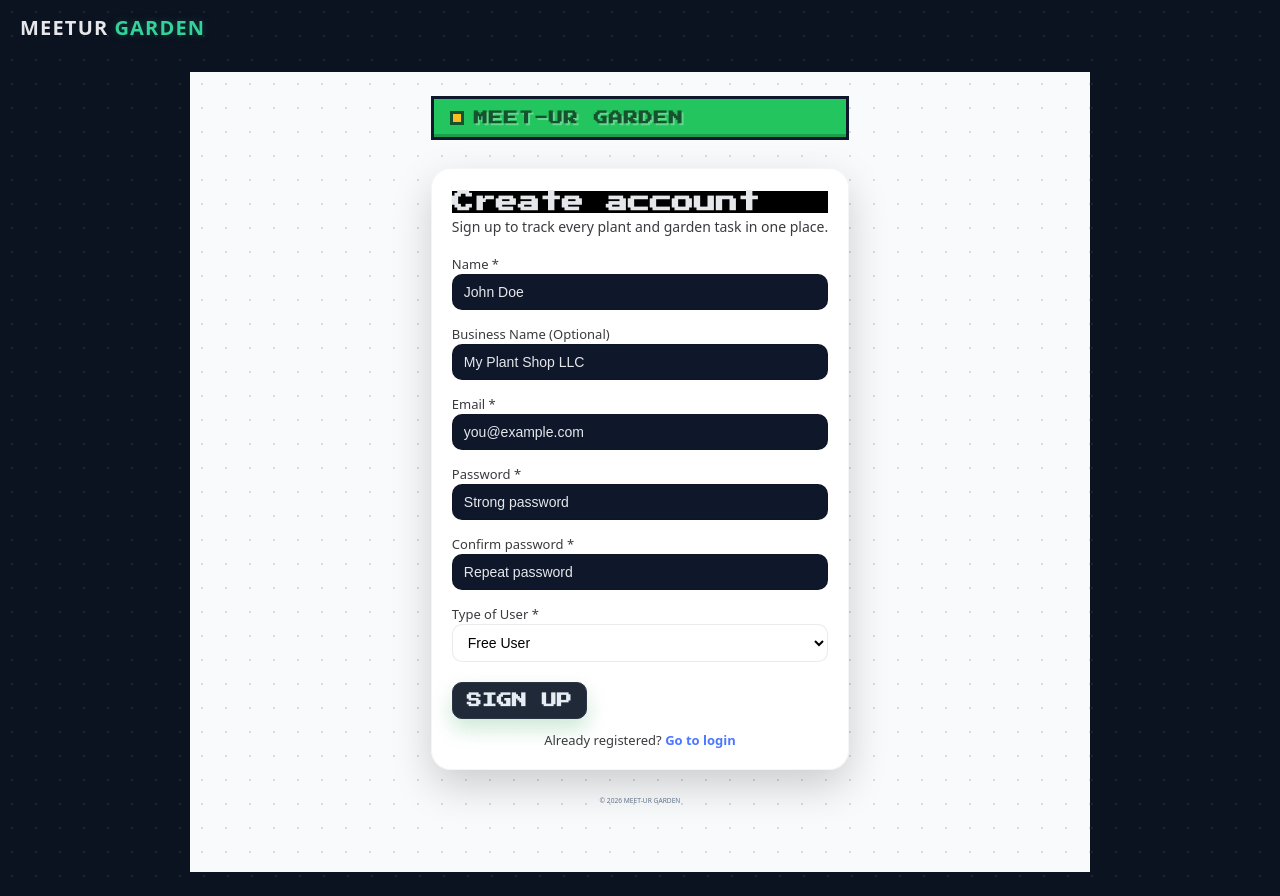
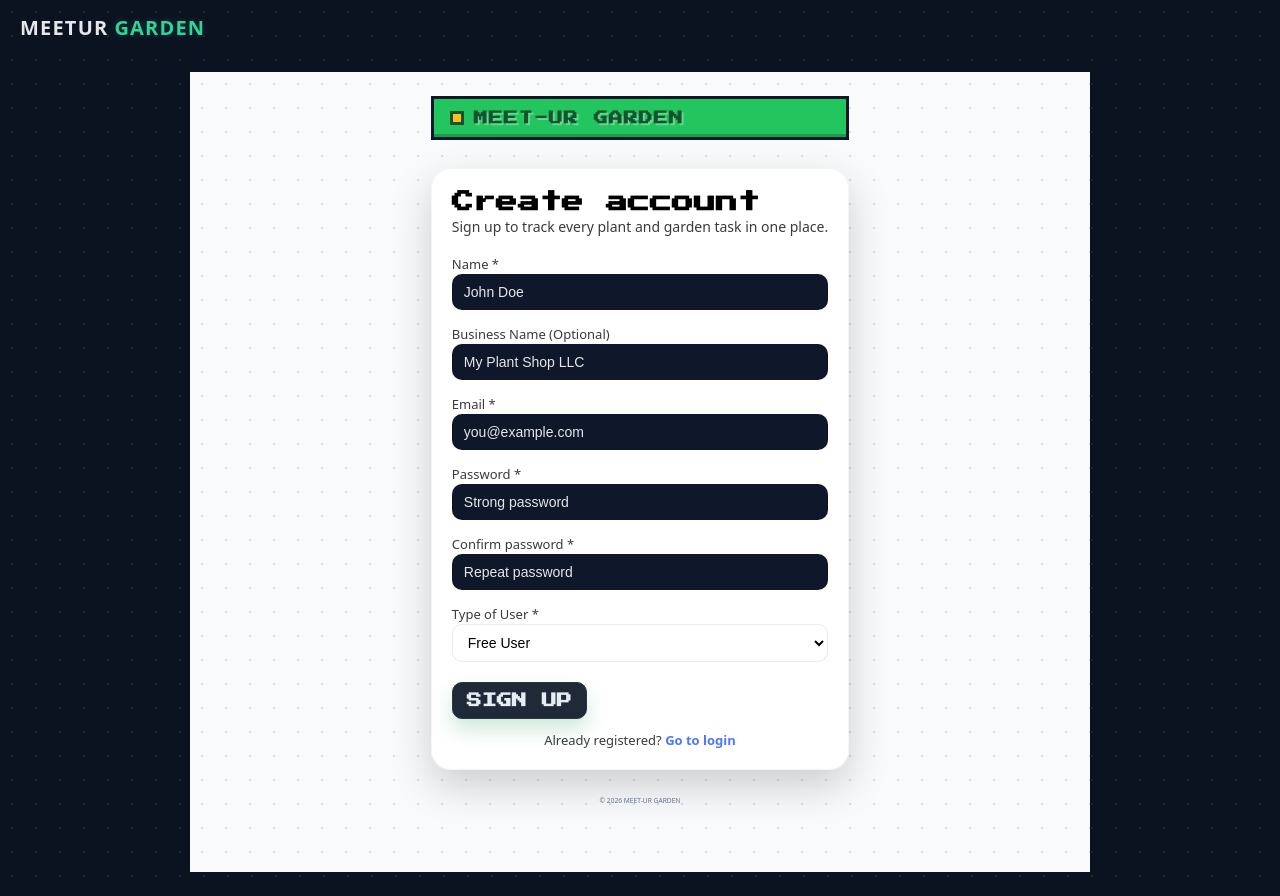
Before and after one commit to RenataSei/meetur-garden-thesis, a React (Create React App) app in the folder frontend/: page /register in a window 1280 px wide. Built offline with nearby package versions, Linux system fonts and the light colour scheme; no server answers.

Commit message:
Fixed UI element

```diff
--- a/frontend/src/pages/Auth.css
+++ b/frontend/src/pages/Auth.css
@@ -43,7 +43,7 @@
   margin: 0 0 4px 0;
   font-size: 22px;
   font-weight: 700;
-  color: var(--black);
+  color: black;
   text-align: left;
 }
 
--- a/frontend/src/pages/Register.js
+++ b/frontend/src/pages/Register.js
@@ -85,7 +85,7 @@ export default function Register() {
 
         <section className="auth__body">
           <div className="auth-card">
-            <h2 className="auth-card__title" style={{ background: "black" }}>Create account</h2>
+            <h2 className="auth-card__title">Create account</h2>
             <p className="auth-card__subtitle">
               Sign up to track every plant and garden task in one place.
             </p>
```
